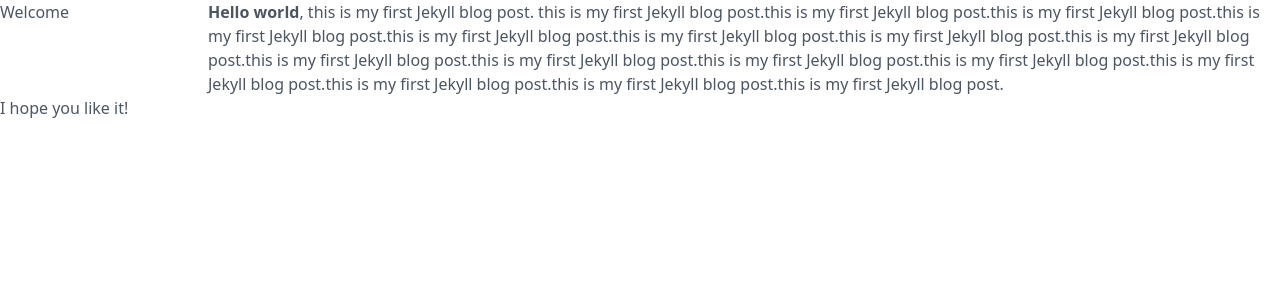
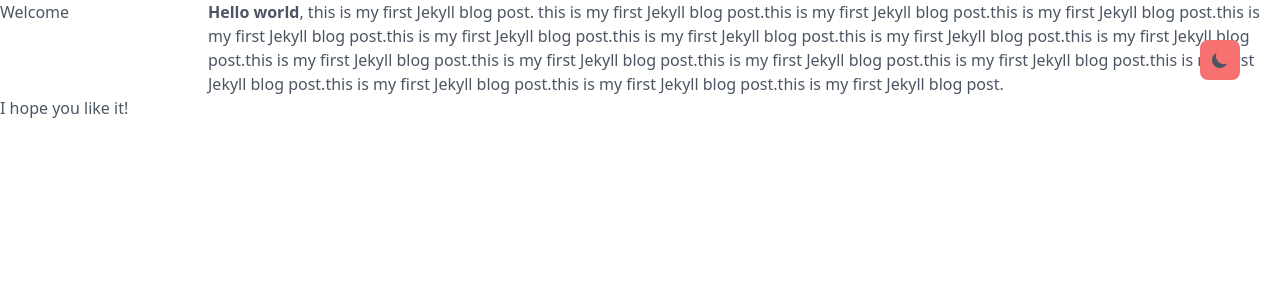
Before and after one commit to TimonGisler/personal-portfolio-jekyll, a Jekyll site: the page built from _posts/2022-08-06-Portfolios-(this website).md, in a window 1280 px wide. Shown: the top 300 px of the page. Built offline with Jekyll 4.4.1, drawn with Linux system fonts in a browser that asks for light colours; our own code applies the rules of GitHub Pages for plain Markdown files.

Commit message:
added button to toggle dark mode

```diff
--- a/_layouts/default.html
+++ b/_layouts/default.html
@@ -1,12 +1,72 @@
 <!DOCTYPE html>
 <html lang="de" class="scroll-smooth ">
+
 <head>
   <meta name="viewport" content="width=device-width, initial-scale=1">
   <meta charset="utf-8">
   <title>{{ page.title }}</title>
   <link rel="stylesheet" href="/assets/css/styles.css">
 </head>
+
 <body class="grid md:grid-cols-[13rem_1fr]">
+
+  <button id="theme-toggle" type="button" class="text-gray-500 dark:text-neutral-400 bg-red-400 rounded-lg text-sm p-2.5 fixed right-10 top-10">
+    <svg id="theme-toggle-dark-icon" class="hidden w-5 h-5" fill="currentColor" viewBox="0 0 20 20" xmlns="http://www.w3.org/2000/svg"><path d="M17.293 13.293A8 8 0 016.707 2.707a8.001 8.001 0 1010.586 10.586z"></path></svg>
+    <svg id="theme-toggle-light-icon" class="hidden w-5 h-5" fill="currentColor" viewBox="0 0 20 20" xmlns="http://www.w3.org/2000/svg"><path d="M10 2a1 1 0 011 1v1a1 1 0 11-2 0V3a1 1 0 011-1zm4 8a4 4 0 11-8 0 4 4 0 018 0zm-.464 4.95l.707.707a1 1 0 001.414-1.414l-.707-.707a1 1 0 00-1.414 1.414zm2.12-10.607a1 1 0 010 1.414l-.706.707a1 1 0 11-1.414-1.414l.707-.707a1 1 0 011.414 0zM17 11a1 1 0 100-2h-1a1 1 0 100 2h1zm-7 4a1 1 0 011 1v1a1 1 0 11-2 0v-1a1 1 0 011-1zM5.05 6.464A1 1 0 106.465 5.05l-.708-.707a1 1 0 00-1.414 1.414l.707.707zm1.414 8.486l-.707.707a1 1 0 01-1.414-1.414l.707-.707a1 1 0 011.414 1.414zM4 11a1 1 0 100-2H3a1 1 0 000 2h1z" fill-rule="evenodd" clip-rule="evenodd"></path></svg>
+  </button>
+
   {{ content }}
 </body>
+
 </html>
+
+<script>
+
+  var themeToggleDarkIcon = document.getElementById('theme-toggle-dark-icon');
+  var themeToggleLightIcon = document.getElementById('theme-toggle-light-icon');
+
+  // Change the icons inside the button based on previous settings
+  if (localStorage.getItem('color-theme') === 'dark' || (!('color-theme' in localStorage) && window.matchMedia('(prefers-color-scheme: dark)').matches)) {
+    themeToggleLightIcon.classList.remove('hidden');
+  } else {
+    themeToggleDarkIcon.classList.remove('hidden');
+  }
+
+  var themeToggleBtn = document.getElementById('theme-toggle');
+
+  themeToggleBtn.addEventListener('click', function () {
+
+    // toggle icons inside button
+    themeToggleDarkIcon.classList.toggle('hidden');
+    themeToggleLightIcon.classList.toggle('hidden');
+
+    // if set via local storage previously
+    if (localStorage.getItem('color-theme')) {
+      if (localStorage.getItem('color-theme') === 'light') {
+        document.documentElement.classList.add('dark');
+        localStorage.setItem('color-theme', 'dark');
+      } else {
+        document.documentElement.classList.remove('dark');
+        localStorage.setItem('color-theme', 'light');
+      }
+
+      // if NOT set via local storage previously
+    } else {
+      if (document.documentElement.classList.contains('dark')) {
+        document.documentElement.classList.remove('dark');
+        localStorage.setItem('color-theme', 'light');
+      } else {
+        document.documentElement.classList.add('dark');
+        localStorage.setItem('color-theme', 'dark');
+      }
+    }
+
+  });
+
+  // On page load or when changing themes, best to add inline in `head` to avoid FOUC
+  if (localStorage.getItem('color-theme') === 'dark' || (!('color-theme' in localStorage) && window.matchMedia('(prefers-color-scheme: dark)').matches)) {
+    document.documentElement.classList.add('dark');
+  } else {
+    document.documentElement.classList.remove('dark')
+  }
+</script>
--- a/assets/css/styles.css
+++ b/assets/css/styles.css
@@ -578,6 +578,14 @@
   top: 10%;
 }
 
+.right-10 {
+  right: 2.5rem;
+}
+
+.top-10 {
+  top: 2.5rem;
+}
+
 .z-50 {
   z-index: 50;
 }
@@ -590,12 +598,20 @@
   display: block;
 }
 
+.inline {
+  display: inline;
+}
+
 .flex {
   display: flex;
 }
 
 .grid {
   display: grid;
+}
+
+.hidden {
+  display: none;
 }
 
 .aspect-video {
@@ -626,6 +642,10 @@
   height: -webkit-fit-content;
   height: -moz-fit-content;
   height: fit-content;
+}
+
+.h-5 {
+  height: 1.25rem;
 }
 
 .min-h-screen {
@@ -668,6 +688,10 @@
 
 .w-4\/5 {
   width: 80%;
+}
+
+.w-5 {
+  width: 1.25rem;
 }
 
 .min-w-fit {
@@ -785,6 +809,10 @@
   border-radius: 9999px;
 }
 
+.rounded-lg {
+  border-radius: 0.5rem;
+}
+
 .rounded-r-md {
   border-top-right-radius: 0.375rem;
   border-bottom-right-radius: 0.375rem;
@@ -828,6 +856,11 @@
   background-color: rgb(30 64 175 / var(--tw-bg-opacity));
 }
 
+.bg-red-400 {
+  --tw-bg-opacity: 1;
+  background-color: rgb(248 113 113 / var(--tw-bg-opacity));
+}
+
 .object-cover {
   -o-object-fit: cover;
      object-fit: cover;
@@ -848,6 +881,10 @@
 
 .p-6 {
   padding: 1.5rem;
+}
+
+.p-2\.5 {
+  padding: 0.625rem;
 }
 
 .py-8 {
@@ -924,6 +961,11 @@
   line-height: 1.75rem;
 }
 
+.text-sm {
+  font-size: 0.875rem;
+  line-height: 1.25rem;
+}
+
 .font-medium {
   font-weight: 500;
 }
@@ -953,6 +995,11 @@
 .text-white {
   --tw-text-opacity: 1;
   color: rgb(255 255 255 / var(--tw-text-opacity));
+}
+
+.text-gray-500 {
+  --tw-text-opacity: 1;
+  color: rgb(107 114 128 / var(--tw-text-opacity));
 }
 
 .shadow-md {
@@ -1084,6 +1131,27 @@
   background-color: rgb(219 234 254 / var(--tw-bg-opacity));
 }
 
+.hover\:bg-gray-100:hover {
+  --tw-bg-opacity: 1;
+  background-color: rgb(243 244 246 / var(--tw-bg-opacity));
+}
+
+.focus\:outline-none:focus {
+  outline: 2px solid transparent;
+  outline-offset: 2px;
+}
+
+.focus\:ring-4:focus {
+  --tw-ring-offset-shadow: var(--tw-ring-inset) 0 0 0 var(--tw-ring-offset-width) var(--tw-ring-offset-color);
+  --tw-ring-shadow: var(--tw-ring-inset) 0 0 0 calc(4px + var(--tw-ring-offset-width)) var(--tw-ring-color);
+  box-shadow: var(--tw-ring-offset-shadow), var(--tw-ring-shadow), var(--tw-shadow, 0 0 #0000);
+}
+
+.focus\:ring-gray-200:focus {
+  --tw-ring-opacity: 1;
+  --tw-ring-color: rgb(229 231 235 / var(--tw-ring-opacity));
+}
+
 .dark .dark\:bg-neutral-800 {
   --tw-bg-opacity: 1;
   background-color: rgb(38 38 38 / var(--tw-bg-opacity));
@@ -1092,6 +1160,26 @@
 .dark .dark\:bg-neutral-900 {
   --tw-bg-opacity: 1;
   background-color: rgb(23 23 23 / var(--tw-bg-opacity));
+}
+
+.dark .dark\:text-gray-400 {
+  --tw-text-opacity: 1;
+  color: rgb(156 163 175 / var(--tw-text-opacity));
+}
+
+.dark .dark\:text-neutral-400 {
+  --tw-text-opacity: 1;
+  color: rgb(163 163 163 / var(--tw-text-opacity));
+}
+
+.dark .dark\:hover\:bg-gray-700:hover {
+  --tw-bg-opacity: 1;
+  background-color: rgb(55 65 81 / var(--tw-bg-opacity));
+}
+
+.dark .dark\:focus\:ring-gray-700:focus {
+  --tw-ring-opacity: 1;
+  --tw-ring-color: rgb(55 65 81 / var(--tw-ring-opacity));
 }
 
 @media (min-width: 768px) {
--- a/index.html
+++ b/index.html
@@ -7,6 +7,7 @@
 
 <!--Content div-->
 <div class="dark:bg-neutral-800 bg-gray-100 flex flex-col items-center min-h-screen py-8 px-6 gap-12">
+
     {% include sections/aboutMe.html %}
     {% include sections/projekte.html %}
     {% include sections/ausbildung.html %}
```
Lines whose indentation alone changed are shown as unchanged.
